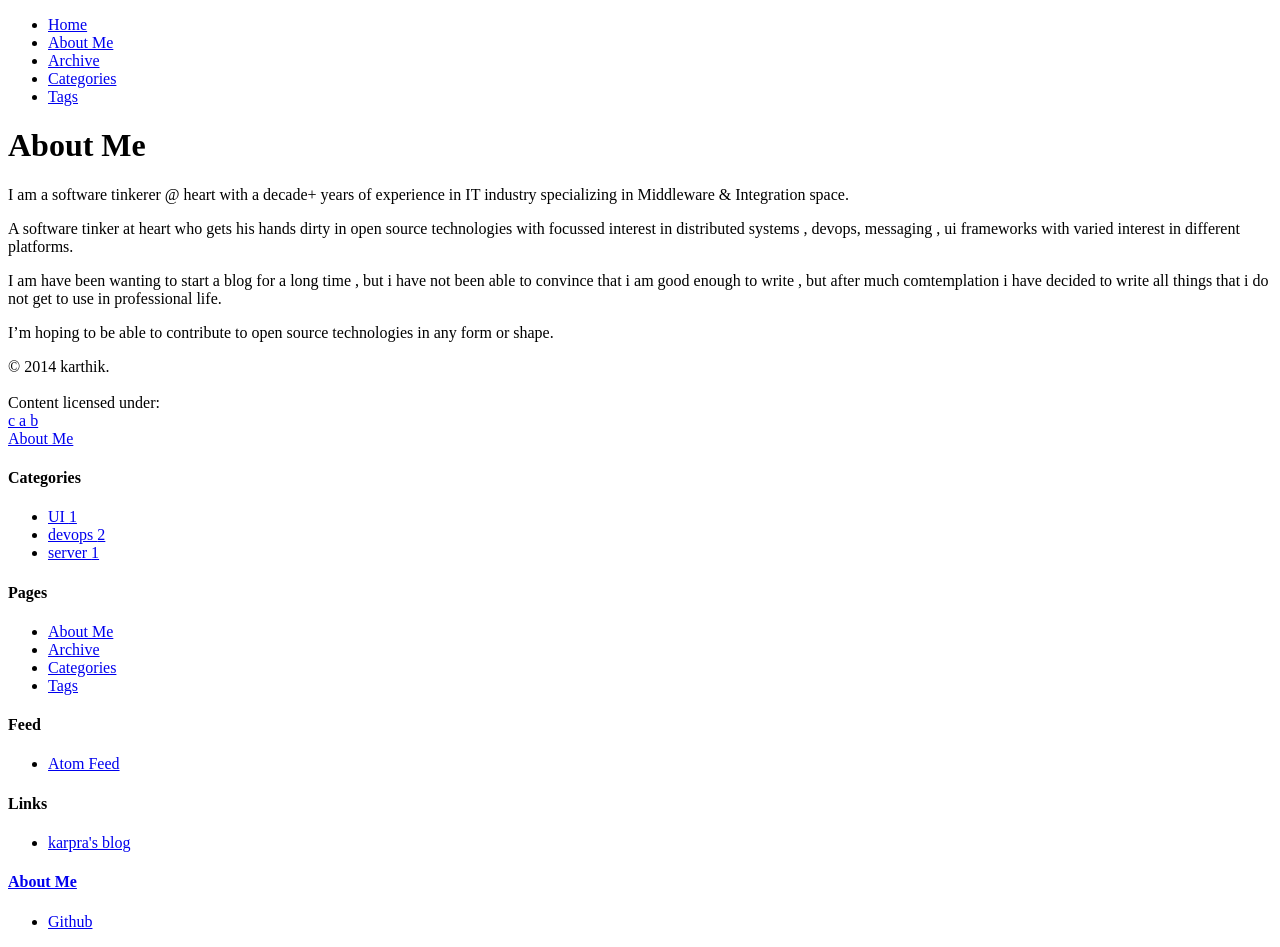
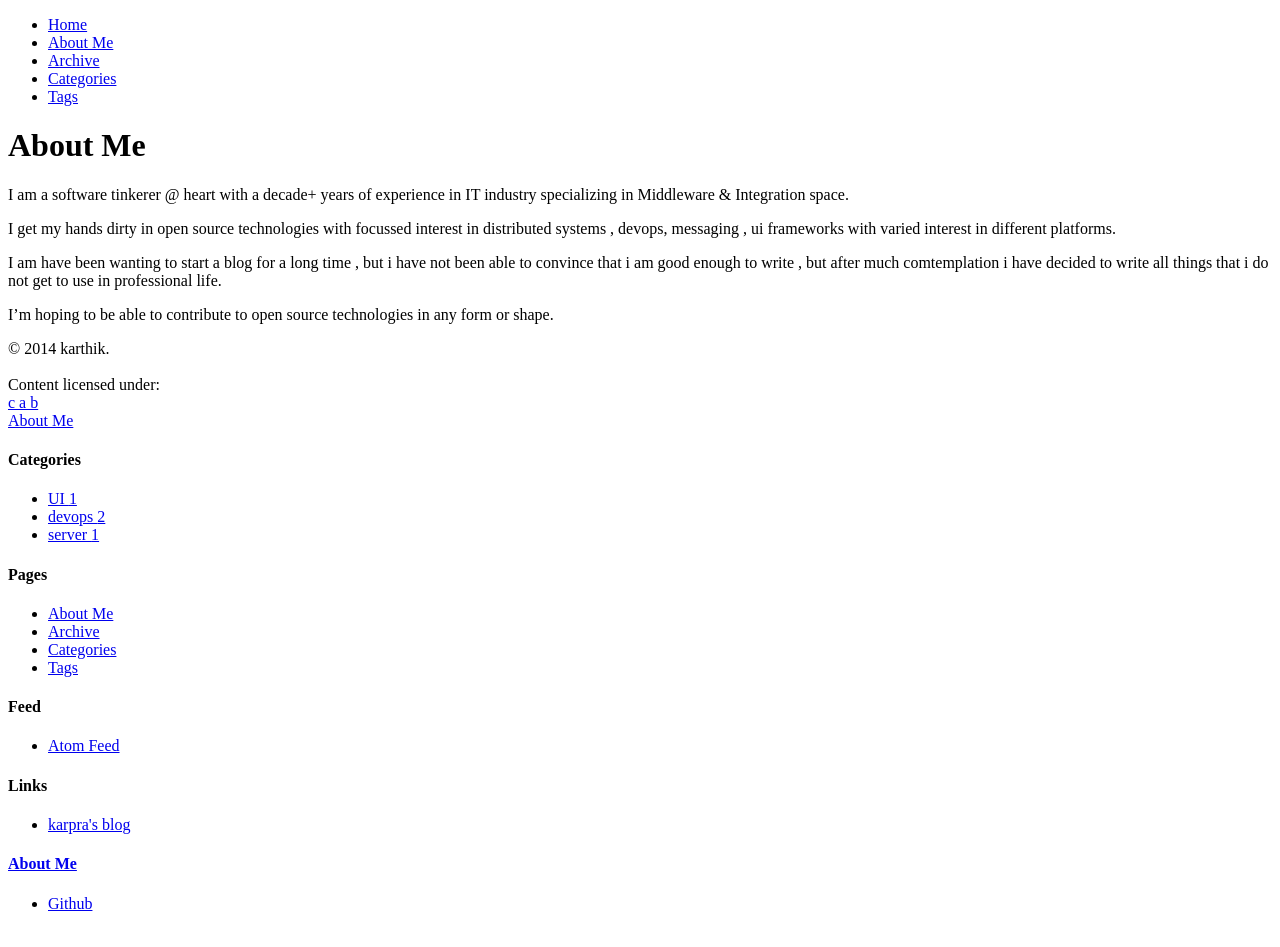
Before and after one commit to karpra/karpra.github.io, a Jekyll site: the page built from about.md, in a window 1280 px wide. Built offline with Jekyll 4.4.1, drawn with Linux system fonts in a browser that asks for light colours; nearby versions of some CDN libraries; library files that are not in the unit come from our copies.

Commit message:
Update about.md

```diff
--- a/about.md
+++ b/about.md
@@ -6,7 +6,7 @@ group: navigation
 ---
 I am a software tinkerer @ heart with a decade+ years of experience in IT industry specializing in Middleware & Integration space.
 
-A software tinker at heart who gets his hands dirty in open source technologies with focussed interest in distributed   systems , devops, messaging , ui frameworks with varied interest in different platforms.
+I get my hands dirty in open source technologies with focussed interest in distributed   systems , devops, messaging , ui frameworks with varied interest in different platforms.
 
 I am have been wanting to start a blog for a long time , but i have not been able to convince that i am good enough to write , but after much comtemplation i have decided to write all things that i do not get to use in professional life.
 
```
